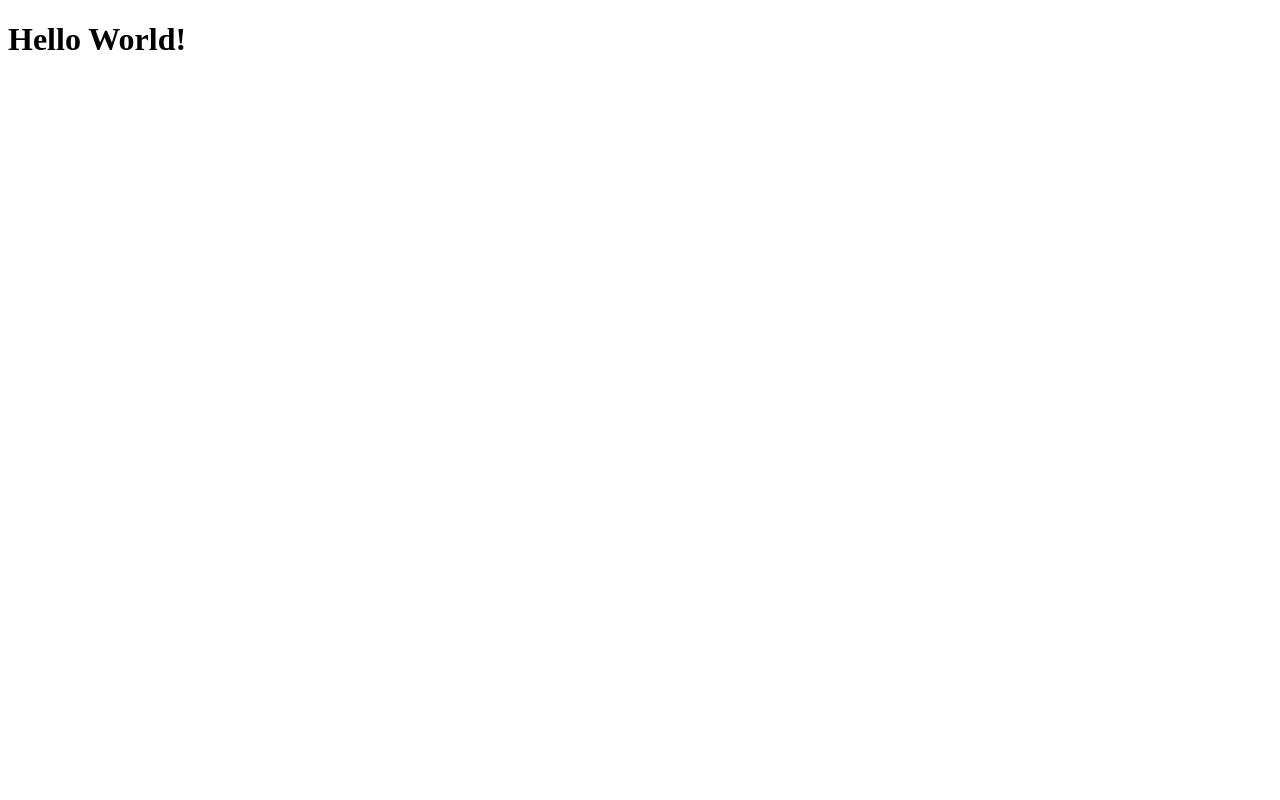
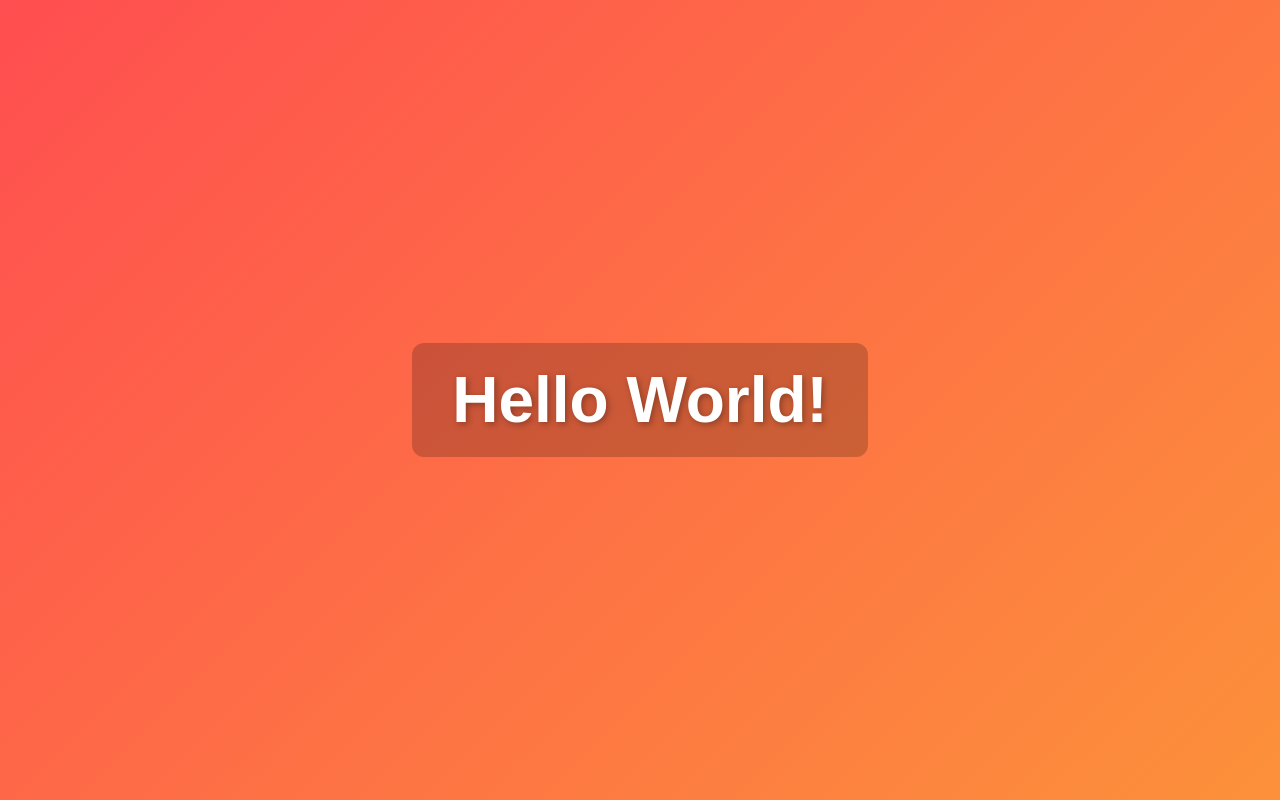
Before and after one commit to IRM4N01/irmanhub, a plain HTML site: page index.html in a window 1280 px wide. Drawn offline with Linux system fonts and the light colour scheme.

Commit message:
added style.css, connect to index.html

```diff
--- a/index.html
+++ b/index.html
@@ -2,6 +2,7 @@
 <html lang="en">
 
   <head>
+    <link rel="stylesheet" href="style.css"/>
     <title>My Personal Website</title>
   </head>
 
--- /dev/null
+++ b/style.css
@@ -0,0 +1,18 @@
+ body {
+      margin: 0;
+      font-family: Arial, Helvetica, sans-serif;
+      background: linear-gradient(135deg, #ff4e50, #fc913a); /* gradient background */
+      height: 100vh;
+      display: flex;
+      justify-content: center;
+      align-items: center;
+      color: #fff;
+    }
+
+    h1 {
+      font-size: 4rem;
+      text-shadow: 2px 2px 6px rgba(0,0,0,0.3);
+      background: rgba(0, 0, 0, 0.2);
+      padding: 20px 40px;
+      border-radius: 12px;
+    }
```
